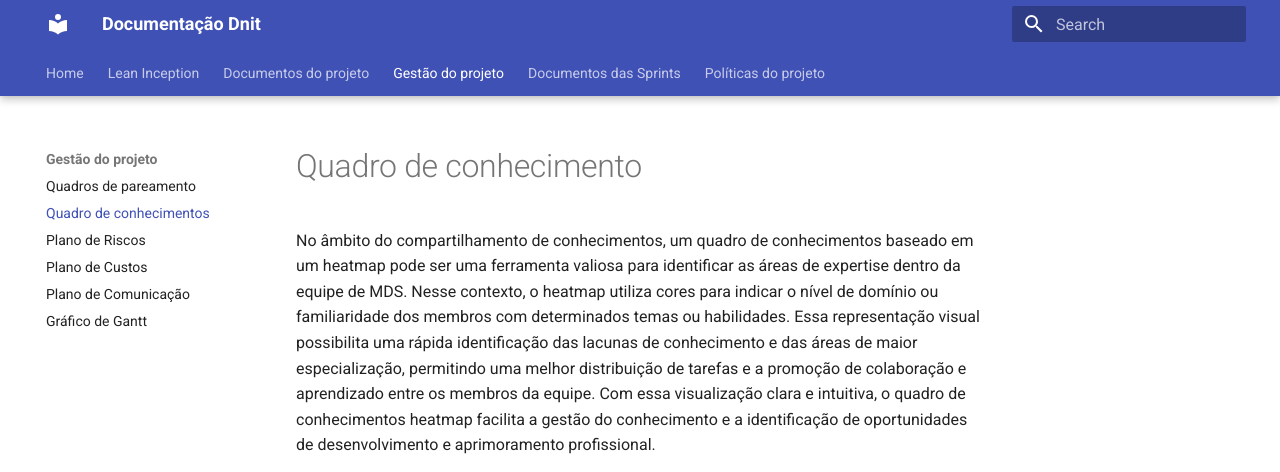
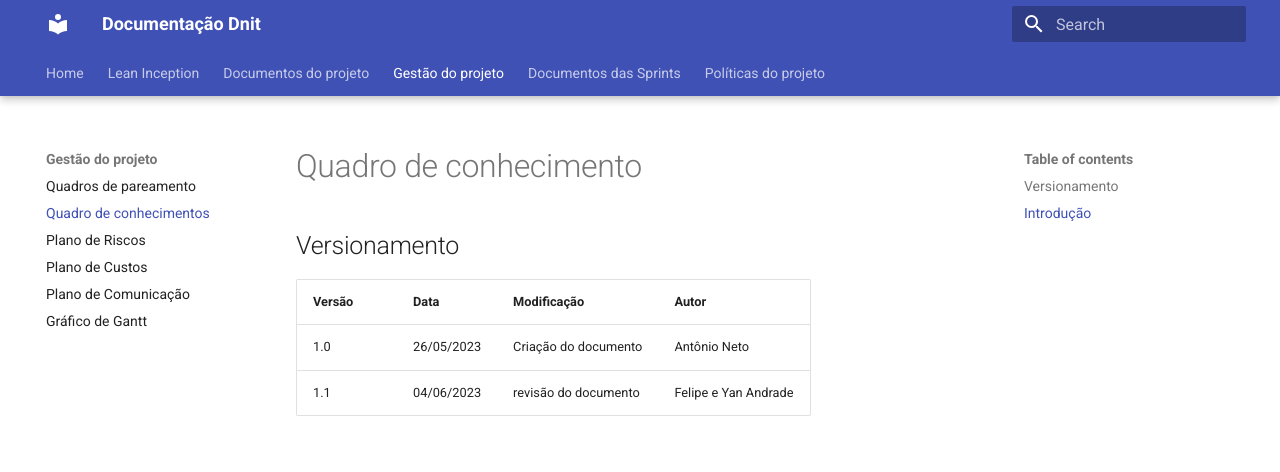
Before and after one commit to fga-eps-mds/2023-1-Dnit-DOC, an MkDocs documentation site: the page built from docs/docs/gestaoDoProjeto/quadroConhecimento.md, in a window 1280 px wide and 1347 px high. Shown: the top 472 px of the window. Built offline with MkDocs 1.6.1 and Material for MkDocs 9.7.7, drawn with Linux system fonts in a browser that asks for light colours; some of the changed text lies outside the part shown; grey boxes are pictures that could not be loaded.

Commit message:
#66 revisão e correção do quadro de conhecimento
Co-authored-by: Yan Andrade <yan13052001@gmail.com>

```diff
--- a/docs/docs/gestaoDoProjeto/quadroConhecimento.md
+++ b/docs/docs/gestaoDoProjeto/quadroConhecimento.md
@@ -1,5 +1,14 @@
 # Quadro de conhecimento
 
-No âmbito do compartilhamento de conhecimentos, um quadro de conhecimentos baseado em um heatmap pode ser uma ferramenta valiosa para identificar as áreas de expertise dentro da equipe de MDS. Nesse contexto, o heatmap utiliza cores para indicar o nível de domínio ou familiaridade dos membros com determinados temas ou habilidades. Essa representação visual possibilita uma rápida identificação das lacunas de conhecimento e das áreas de maior especialização, permitindo uma melhor distribuição de tarefas e a promoção de colaboração e aprendizado entre os membros da equipe. Com essa visualização clara e intuitiva, o quadro de conhecimentos heatmap facilita a gestão do conhecimento e a identificação de oportunidades de desenvolvimento e aprimoramento profissional.
+## Versionamento
+| Versão | Data | Modificação | Autor |
+|--|--|--|--|
+|1.0| 26/05/2023 | Criação do documento | Antônio Neto |
+|1.1| 04/06/2023 | revisão do documento | Felipe e Yan Andrade |
+
+## Introdução
+No âmbito do compartilhamento de conhecimentos, um quadro de conhecimentos baseado em um heatmap pode ser uma ferramenta valiosa para identificar as áreas de expertise dentro da equipe de MDS.
+
+Nesse contexto, o heatmap utiliza cores para indicar o nível de domínio ou familiaridade dos membros com determinados temas ou habilidades. Essa representação visual possibilita uma rápida identificação das lacunas de conhecimento e das áreas de maior especialização, permitindo uma melhor distribuição de tarefas e a promoção de colaboração e aprendizado entre os membros da equipe. Com essa visualização clara e intuitiva, o quadro de conhecimentos heatmap facilita a gestão do conhecimento e a identificação de oportunidades de desenvolvimento e aprimoramento profissional.
 
 <iframe width='600' height='460' src="https://docs.google.com/spreadsheets/d/e/2PACX-1vSuKMLr8JvioKle1ubmW6_l5VNov4tvpE5pMaFDLg7RmCyFPiwHSJ_manN_T90d18EfcRLDd3mmVx3T/pubhtml?widget=true&amp;headers=false"></iframe>
```
